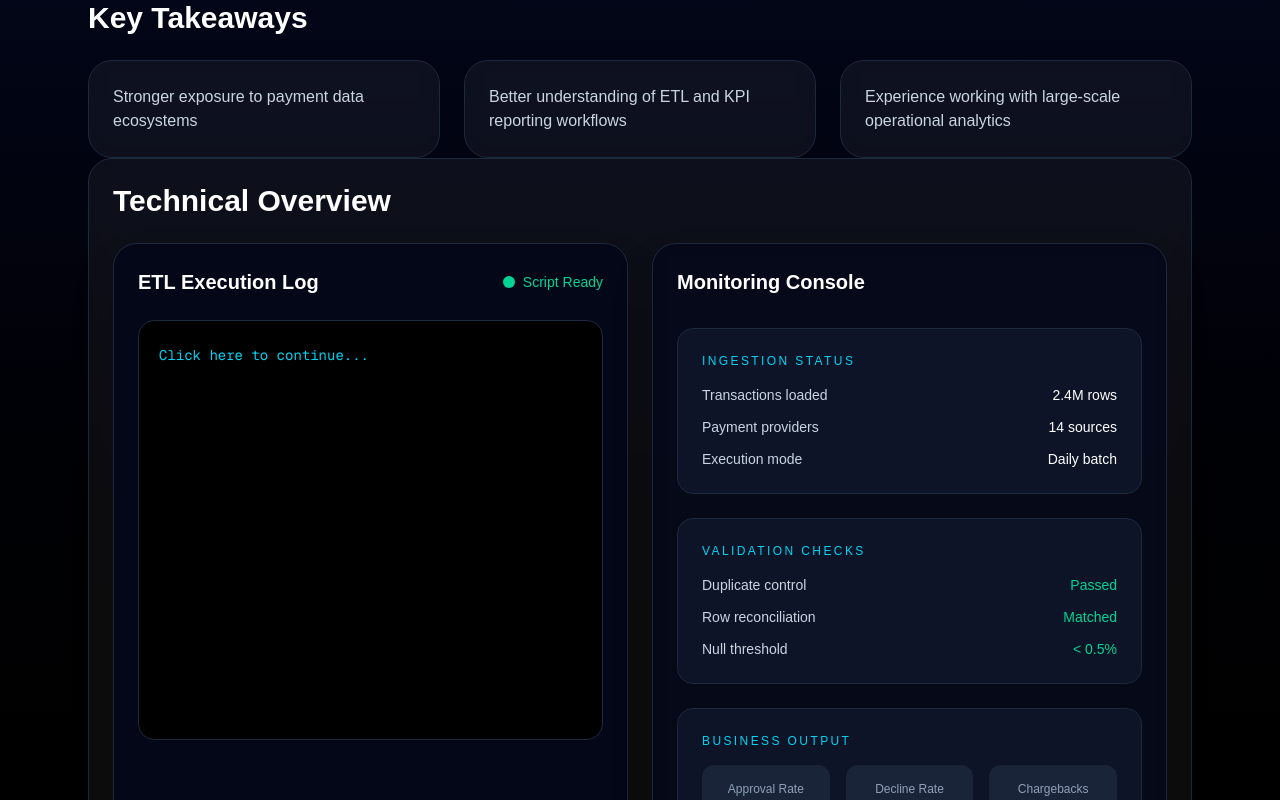
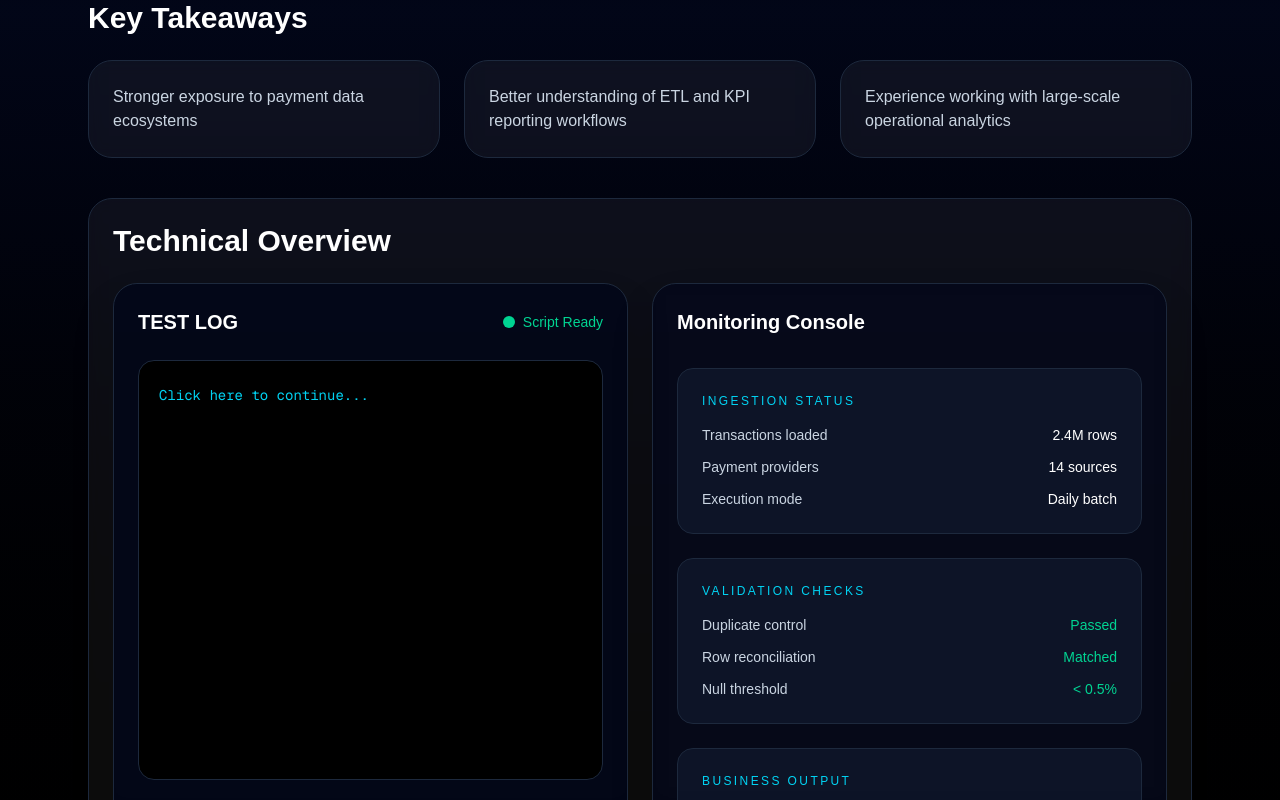
Before and after one commit to rkcpablo/pablo-portafolio, a Next.js app: page /amadeus in a window 1280 px wide. Shown: the part 1076-1876 px from the top of the page. Built offline with nearby package versions, Linux system fonts and the light colour scheme.

Commit message:
Amadeus homepage v0.8

```diff
--- a/app/amadeus/page.tsx
+++ b/app/amadeus/page.tsx
@@ -157,7 +157,7 @@ export default function AmadeusPage() {
           </div>
         </div>
 
-        <div>
+        <div className="mb-10">
           <h2 className="text-3xl font-bold mb-6">Key Takeaways</h2>
           <div className="grid md:grid-cols-3 gap-6">
             {takeaways.map((takeaway, index) => (
@@ -177,7 +177,7 @@ export default function AmadeusPage() {
           <div className="grid md:grid-cols-2 gap-6">
             <div className="rounded-3xl border border-slate-800 bg-slate-950/90 backdrop-blur-sm p-6 shadow-2xl">
               <div className="flex items-center justify-between mb-6">
-                <h3 className="text-xl font-semibold text-white">ETL Execution Log</h3>
+                <h3 className="text-xl font-semibold text-white">TEST LOG</h3>
                 <div className="flex items-center gap-2 text-emerald-400 text-sm font-medium">
                   <span className="relative flex h-3 w-3">
                     <span className="animate-ping absolute inline-flex h-full w-full rounded-full bg-emerald-400 opacity-75"></span>
```
